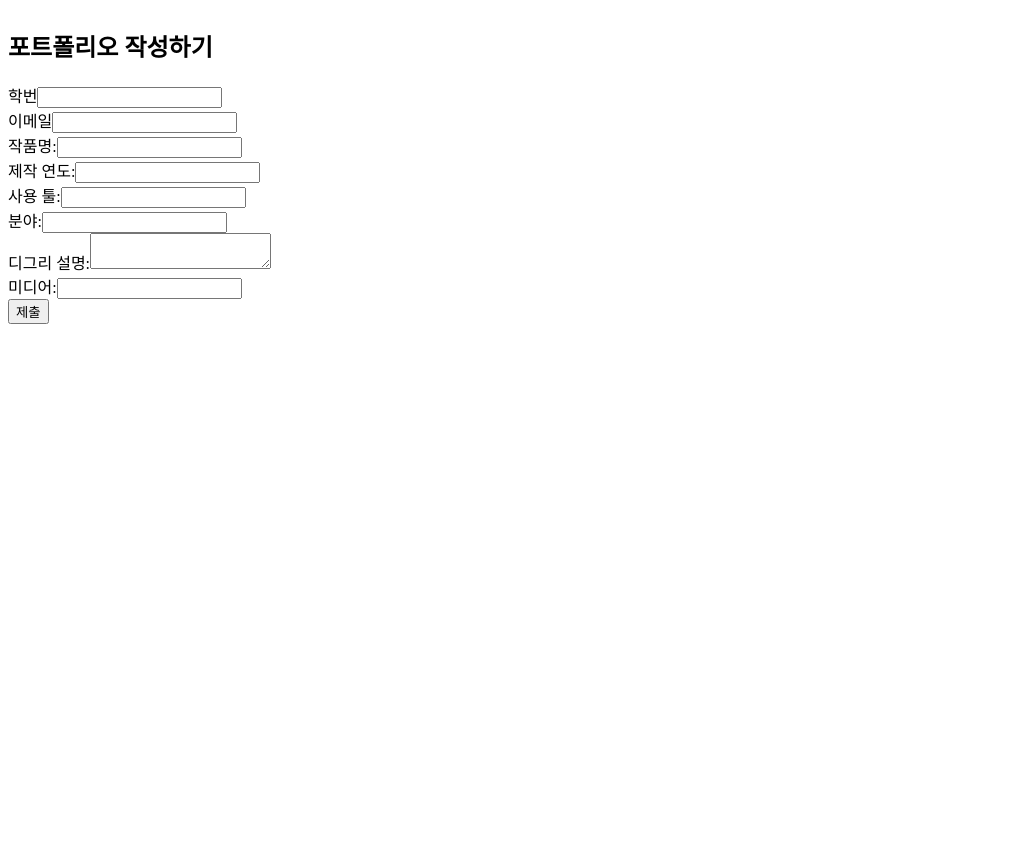
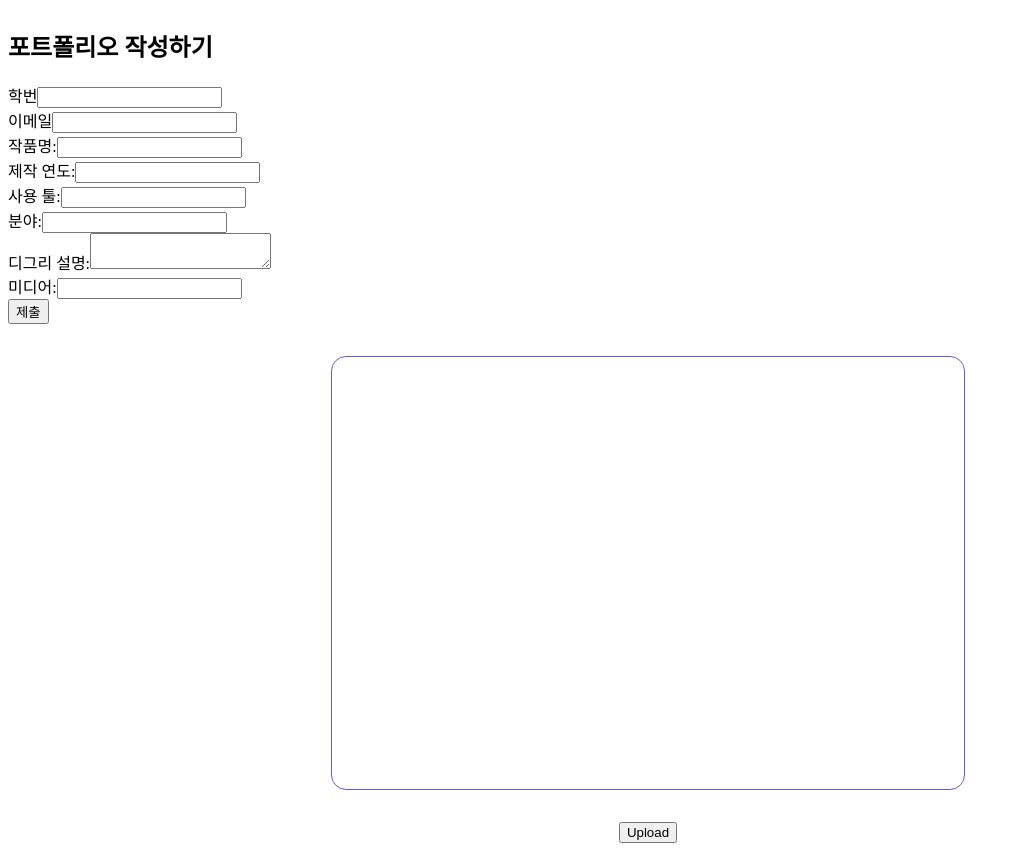
Before and after one commit to LikeLionHGU/DaePo_Front, a React (Create React App) app: page /DaePo/CreatePost in a window 1280 px wide. Shown: the whole page, without its empty margins (0-1020 px from the left). Before the commit the page ends 800 px from the top, so only its background shows below. Built offline with nearby package versions, Linux system fonts and the light colour scheme; what recoil-persist would draw is missing.

Commit message:
feat: 이미지 미리보기 기능

```diff
--- /dev/null
+++ b/src/component/CreatePost/PreviewPhotosComponent.js
@@ -0,0 +1,143 @@
+import React, { useEffect, useState } from "react";
+import styled from "styled-components";
+import { v4 as uuidv4 } from "uuid"; // UUID 라이브러리 가져오기
+
+const UploaderWrapper = styled.div`
+  display: flex;
+  flex-direction: column;
+  justify-content: center;
+  align-items: center;
+
+  .file-container {
+    width: 600px;
+    height: 400px;
+    padding: 16px;
+    margin: 32px 0;
+    border: 1px solid slateblue;
+    border-radius: 15px;
+    display: flex;
+    flex-direction: column;
+    align-items: center;
+    overflow: auto;
+
+    .file-wrapper {
+      position: relative;
+      flex-shrink: 0;
+      width: 100%;
+      height: 400px;
+      margin: 10px 0;
+
+      &:hover {
+        .delete-button {
+          opacity: 1;
+          z-index: 1;
+        }
+      }
+
+      img,
+      video {
+        width: 100%;
+        height: 100%;
+        object-fit: cover;
+      }
+
+      .delete-button {
+        color: red;
+        position: absolute;
+        top: 5px;
+        right: 5px;
+        cursor: pointer;
+        opacity: 0;
+        z-index: 0;
+      }
+    }
+  }
+`;
+
+const ImageWithDeleteButton = ({ item, onDelete }) => {
+  return (
+    <div className="file-wrapper" key={item.id}>
+      {item.type === "image" ? (
+        <img src={item.preview_URL} alt="Preview" />
+      ) : (
+        <video src={item.preview_URL} autoPlay={false} controls={true} />
+      )}
+      <div className="delete-button" onClick={() => onDelete(item.id)}>
+        Delete
+      </div>
+    </div>
+  );
+};
+
+const PreviewPhotosComponent = () => {
+  const [fileList, setFileList] = useState([]);
+  let inputRef;
+
+  const saveImage = async (e) => {
+    e.preventDefault();
+    const files = e.target.files;
+    if (files) {
+      const newFileList = [];
+      for (let i = 0; i < files.length; i++) {
+        const preview_URL = URL.createObjectURL(files[i]);
+        const fileType = files[i].type.split("/")[0];
+        // UUID로 고유한 ID 생성
+        const id = uuidv4();
+        newFileList.push({
+          id: id,
+          fileObject: files[i],
+          preview_URL: preview_URL,
+          type: fileType,
+        });
+      }
+      setFileList((prevFileList) => [...prevFileList, ...newFileList]);
+    }
+  };
+
+  const deleteImage = (id) => {
+    setFileList((prevFileList) => {
+      const updatedFileList = prevFileList.filter((item) => item.id !== id);
+      const deletedItem = prevFileList.find((item) => item.id === id);
+      URL.revokeObjectURL(deletedItem.preview_URL);
+      return updatedFileList;
+    });
+  };
+
+  useEffect(() => {
+    return () => {
+      fileList?.forEach((item) => {
+        URL.revokeObjectURL(item.preview_URL);
+      });
+    };
+  }, [fileList]);
+
+  return (
+    <UploaderWrapper>
+      <input
+        type="file"
+        multiple={true}
+        accept="video/*, image/*"
+        onChange={saveImage}
+        onClick={(e) => (e.target.value = null)}
+        ref={(refParam) => (inputRef = refParam)}
+        style={{ display: "none" }}
+      />
+      <div className="file-container">
+        {fileList?.map((item) => (
+          <ImageWithDeleteButton
+            key={item.id}
+            item={item}
+            onDelete={deleteImage}
+          />
+        ))}
+      </div>
+      <div className="upload-button">
+        <button variant="contained" onClick={() => inputRef.click()}>
+          Upload
+        </button>
+      </div>
+    </UploaderWrapper>
+  );
+};
+
+export default PreviewPhotosComponent;
--- a/src/pages/CreatePost.js
+++ b/src/pages/CreatePost.js
@@ -1,9 +1,15 @@
 import React from "react";
 
 import PostFormComponent from "../component/CreatePost/PostFormComponent";
+import PreviewPhotosComponent from "../component/CreatePost/PreviewPhotosComponent";
 
 function CreatePost() {
-  return <PostFormComponent />;
+  return (
+    <>
+      <PostFormComponent />
+      <PreviewPhotosComponent />
+    </>
+  );
 }
 
 export default CreatePost;
```
